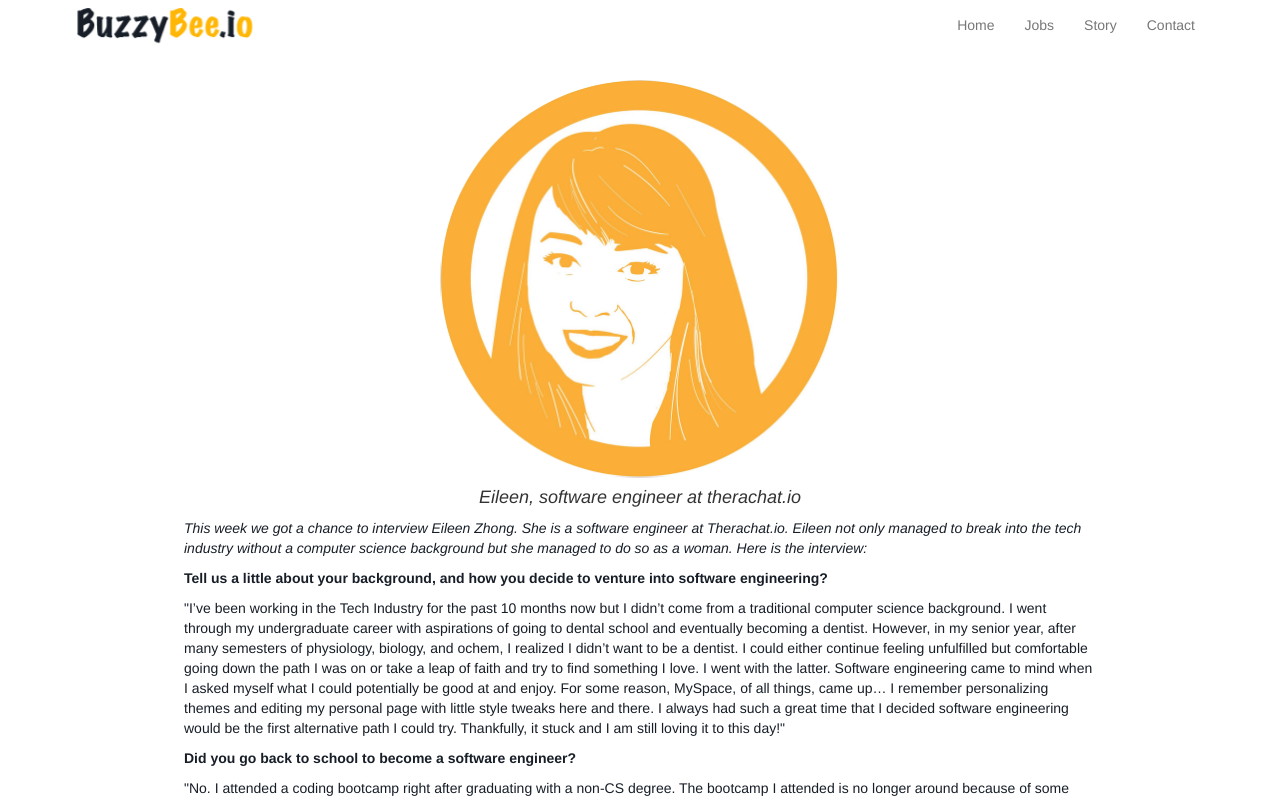
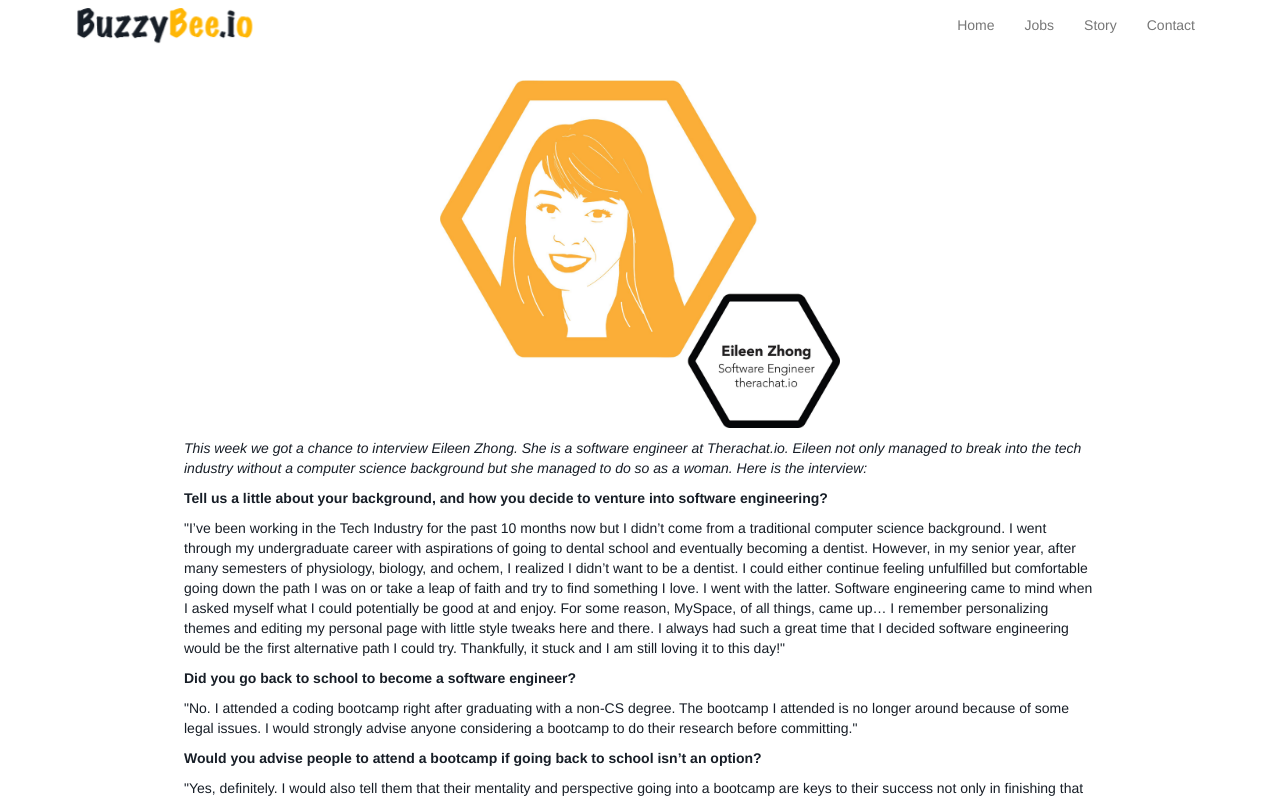
Before and after one commit to buzzybeeio/buzzybeeWeb, a React (Create React App) app: page /story in a window 1280 px wide. Shown: the top 800 px of the page. Built offline with nearby package versions, Linux system fonts and the light colour scheme.

Commit message:
changed story picture font

```diff
--- a/src/App.css
+++ b/src/App.css
@@ -85,12 +85,12 @@
 }
 
 .narrator-pic {
-    border-radius: 50%;
     height: 70%;
     width: 70%;
     display: block;
     margin-left: auto;
     margin-right: auto;
+    margin-bottom: 10px;
     max-height: 400px;
     max-width: 400px;
 }
@@ -213,6 +213,10 @@
     .motto {
         font-size: 4.5vw;
     }
+
+    .bee {
+        margin-top: 25px;
+    }
 }
 
 /* end of media queries */
--- a/src/components/navbar.jsx
+++ b/src/components/navbar.jsx
@@ -12,7 +12,6 @@
                             <img alt="Brand" src="BuzzyBee_logo.png" />
                         </Link>
                         <button type="button" className="navbar-toggle" data-toggle="collapse" data-target=".navbar-collapse">
-                            <span className="icon-bar"></span>
                             <span className="icon-bar"></span>
                             <span className="icon-bar"></span>
                             <span className="icon-bar"></span>
--- a/src/routes/Story.jsx
+++ b/src/routes/Story.jsx
@@ -5,8 +5,7 @@
     render() {
         return (
             <div className="container story">
-                <img className="narrator-pic" src="successpicture.png" alt="" />
-                <h4 className="story-title"><em>Eileen, software engineer at therachat.io</em></h4>
+                <img className="narrator-pic" src="eileen.jpg" alt="" />
                 <p><em>This week we got a chance to interview Eileen Zhong. She is a software engineer at Therachat.io. Eileen not only managed to break into the tech industry without a computer science background but she managed to do so as a woman. Here is the interview:</em></p>
                 <p><strong>Tell us a little about your background, and how you decide to venture into software engineering?</strong></p>
                 <p>"I’ve been working in the Tech Industry for the past 10 months now but I didn’t come from a traditional computer science background. I went through my undergraduate career with aspirations of going to dental school and eventually becoming a dentist. However, in my senior year, after many semesters of physiology, biology, and ochem, I realized I didn’t want to be a dentist. I could either continue feeling unfulfilled but comfortable going down the path I was on or take a leap of faith and try to find something I love. I went with the latter. Software engineering came to mind when I asked myself what I could potentially be good at and enjoy. For some reason, MySpace, of all things, came up… I remember personalizing themes and editing my personal page with little style tweaks here and there. I always had such a great time that I decided software engineering would be the first alternative path I could try. Thankfully, it stuck and I am still loving it to this day!"</p>
```
Also changed, not shown: public/eileen.jpg (added), 12 other files (tests, documents, lock files or other folders).
